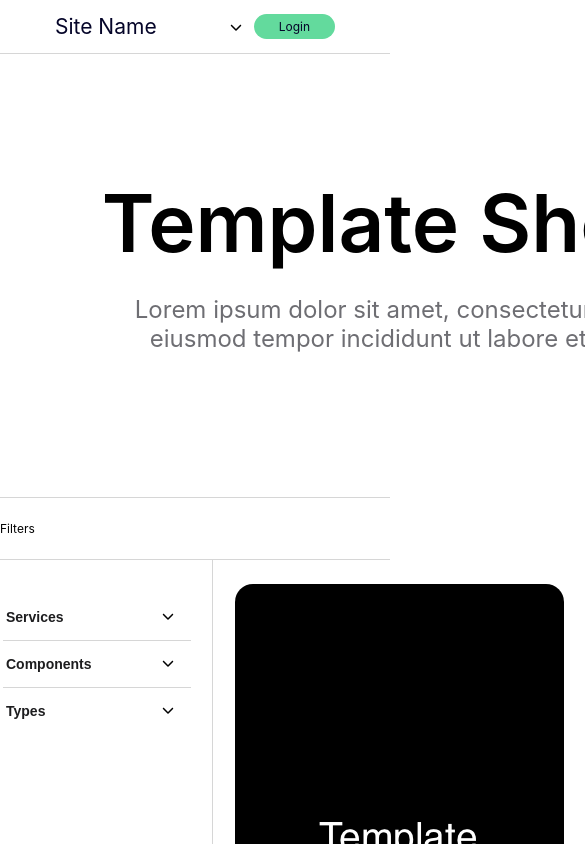
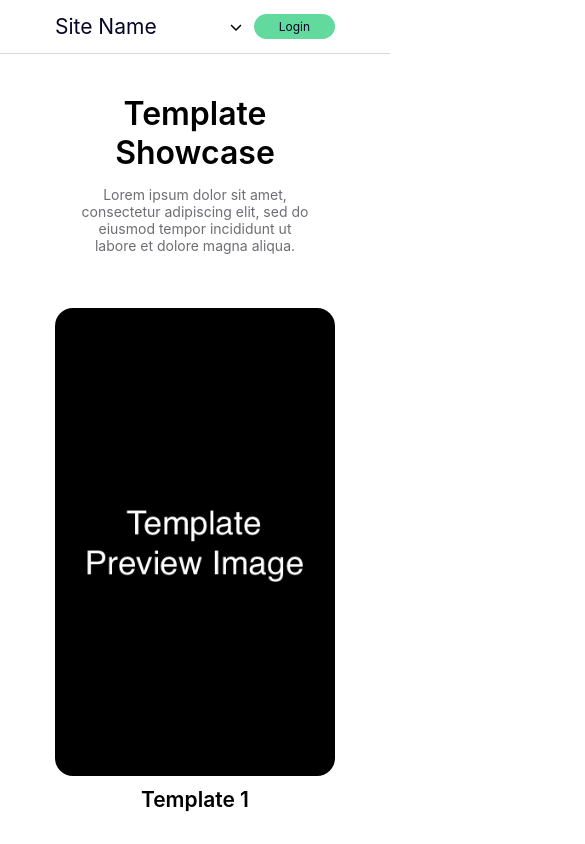
Before and after one commit to ykim9611/team-site, a website: page client/template_library/index.html in a window 390 px wide. Shown: the top 844 px of the page, 585 px wide, since content can reach past the window. Drawn offline with Linux system fonts and the light colour scheme.

Commit message:
Added the mobile view for the "Template Library"

```diff
--- a/client/template_library/template_library_styles.css
+++ b/client/template_library/template_library_styles.css
@@ -145,6 +145,24 @@ body {
   color: var(--grey);
 }
 
+@media screen and (max-width: 734px) {
+  #headline {
+    width: 280px;
+    padding-top: 40px;
+    padding-bottom: 40px;
+  }
+
+  #headline div {
+    font-size: 32px;
+    text-align: center;
+  }
+
+  #headline p {
+    width: 230px;
+    font-size: 14px;
+  }
+}
+
 
 /*---------------- Filters-headline Section CSS ----------------*/
 
@@ -167,6 +185,11 @@ body {
   text-decoration: underline;
 }
 
+@media screen and (max-width: 734px) {
+  .filters-headline {
+    display: none;
+  }
+}
 
 /*---------------- Library Section CSS ----------------*/
 
@@ -266,6 +289,21 @@ body {
   margin-right: 21.5px;
 }
 
+@media screen and (max-width: 734px) {
+  #library {
+    width: 280px;
+    margin-bottom: 84px;
+  }
+
+  .filters {
+    display: none;
+  }
+
+  .vertical-content-break {
+    display: none;
+  }
+}
+
 /*---------------- Templates Section CSS ----------------*/
 
 .template-container {
@@ -336,6 +374,27 @@ body {
   font-weight: 600;
 }
 
+@media screen and (max-width: 734px) {
+  .template {
+    margin: 0px auto 59px;
+  }
+
+  .image-div {
+    max-width: 280px;
+    height: 468px;
+  }
+
+  .template-hover {
+    width: 252px;
+    height: 414px;
+    /* padding: 54px 23px 0px 25px; */
+    padding: 54px 13px 0px 15px;
+  }
+
+  .template-title {
+    width: 280px;
+  }
+}
 /*---------------- Footer CSS ----------------*/
 #footer {
   height: 113px;
```
